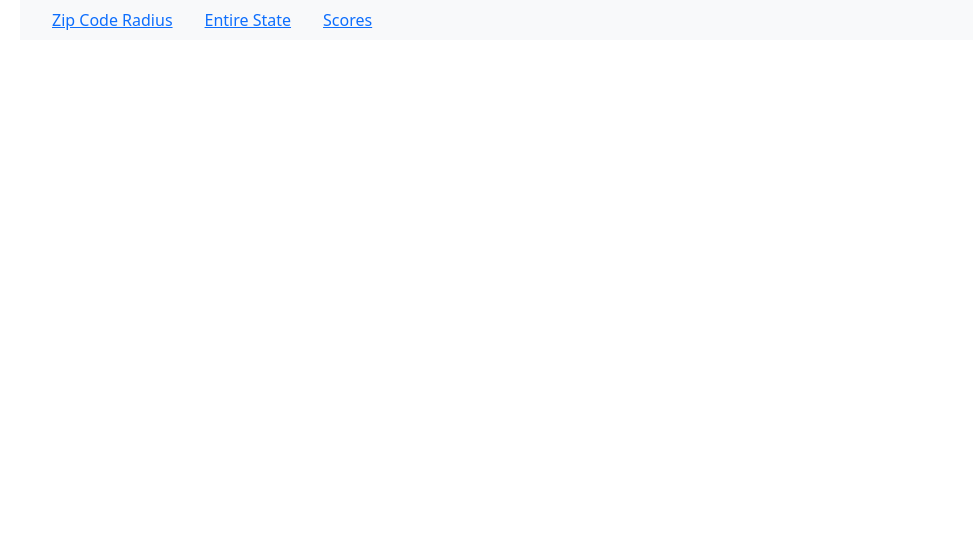
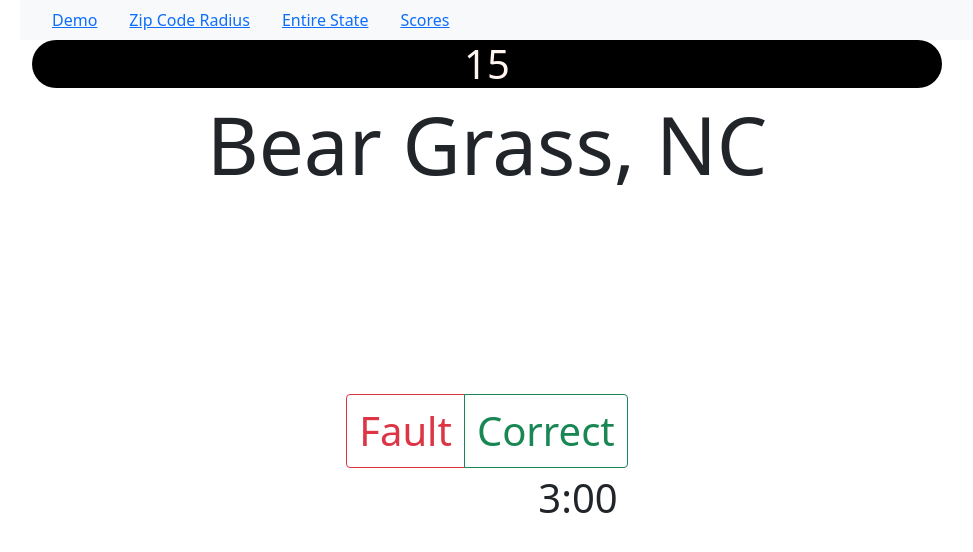
Before and after one commit to mvmccarty/geoquiz, an Angular app: page /demo-component in a window 1280 px wide. Before the commit this address led to /. Shown: the top 552 px of the page, without its empty margins (62-1035 px from the left). Built offline with nearby package versions, Linux system fonts and the light colour scheme.

Commit message:
create demo component

```diff
--- a/src/app/app-routing.module.ts
+++ b/src/app/app-routing.module.ts
@@ -5,8 +5,10 @@ import { ScoresComponent } from './scores/scores.component';
 import { StateComponent } from './state/state.component';
 import { ZipComponent } from './zip/zip.component';
 import { RecapComponent } from './recap/recap.component';
+import { DemoComponent } from './demo/demo.component';
 
 const routes: Routes = [
+  { path: 'demo-component', component: DemoComponent },
   { path: 'zip-component', component: ZipComponent },
   { path: 'state-component', component: StateComponent },
   { path: 'scores-component', component: ScoresComponent },
--- a/src/app/app.component.html
+++ b/src/app/app.component.html
@@ -2,6 +2,7 @@
 <div class="container">
   <nav class="navbar navbar-expand-lg navbar-light bg-light">
     <ul class="navbar-nav mr-auto">
+      <li class="nav-item active"><a routerLink="/demo-component" routerLinkActive="active">Demo</a></li>
       <li class="nav-item active"><a routerLink="/zip-component" routerLinkActive="active">Zip Code Radius</a></li>
       <li class="nav-item active"><a routerLink="/state-component" routerLinkActive="active">Entire State</a></li>
       <li class="nav-item active"><a routerLink="/scores-component" routerLinkActive="active">Scores</a></li>
--- a/src/app/app.module.ts
+++ b/src/app/app.module.ts
@@ -10,6 +10,7 @@ import { StateComponent } from './state/state.component';
 import { ScoresComponent } from './scores/scores.component';
 import { GameboardComponent } from './gameboard/gameboard.component';
 import { RecapComponent } from './recap/recap.component';
+import { DemoComponent } from './demo/demo.component';
 
 @NgModule({
   declarations: [
@@ -18,7 +19,8 @@ import { RecapComponent } from './recap/recap.component';
     StateComponent,
     ScoresComponent,
     GameboardComponent,
-    RecapComponent
+    RecapComponent,
+    DemoComponent
   ],
   imports: [
     BrowserModule,
--- /dev/null
+++ b/src/app/demo/demo.component.css
@@ -0,0 +1,17 @@
+* {
+    text-align: center;
+    font-size: 40px;
+}
+#city-stage {
+    font-size: 80px;
+    height: 290px;
+}
+#score-board {
+    color: seashell;
+    background-color: black;
+    font-size: 110px;
+    border-radius: 4em;
+}
+#name-entry {
+    padding-top: 20%;
+}
--- /dev/null
+++ b/src/app/demo/demo.component.html
@@ -0,0 +1,15 @@
+<div class="container">
+    <div class="col-sm-10">
+        <div class="jumbotron">
+            <div id="score-board">
+                <h2>{{ playerScore }}</h2>
+            </div>
+            <h1 id="city-stage">Bear Grass, NC</h1>
+            <div class="btn-group" role="group">
+                <button class="btn btn-outline-danger" (click)="playSound('buzzer.wav')">Fault</button>
+                <button class="btn btn-outline-success" (click)="playSound('ding.wav')">Correct</button>
+            </div>
+        </div>
+    </div>
+    <div><p>{{ formatTimeLeft(timeLeft) }}</p></div>
+</div>
--- /dev/null
+++ b/src/app/demo/demo.component.ts
@@ -0,0 +1,44 @@
+import { Component, OnInit } from '@angular/core';
+
+@Component({
+  selector: 'app-demo',
+  templateUrl: './demo.component.html',
+  styleUrls: ['./demo.component.css']
+})
+export class DemoComponent implements OnInit {
+
+  playerScore = 15;
+  timeLeft = 180;
+
+
+  playSound(fileName) {
+    let audio = new Audio();
+    audio.src = "../../../assets/sounds/" + fileName;
+    audio.load();
+    audio.play();
+  }
+
+  formatTimeLeft(time) {
+    // The largest round integer less than or equal to the result of time divided being by 60.
+    const minutes = Math.floor(time / 60);
+
+    // Seconds are the remainder of the time divided by 60 (modulus operator)
+    let seconds = time % 60;
+
+    // If the value of seconds is less than 10, then display seconds with a leading zero
+    if (seconds < 10) {
+      return `${minutes}:0${seconds}`;
+    } else {
+      return `${minutes}:${seconds}`;
+    }
+
+    // The output in MM:SS format
+  }
+
+
+  constructor() { }
+
+  ngOnInit(): void {
+  }
+
+}
```
Also changed, not shown: 1 other file (tests, documents, lock files or other folders).
